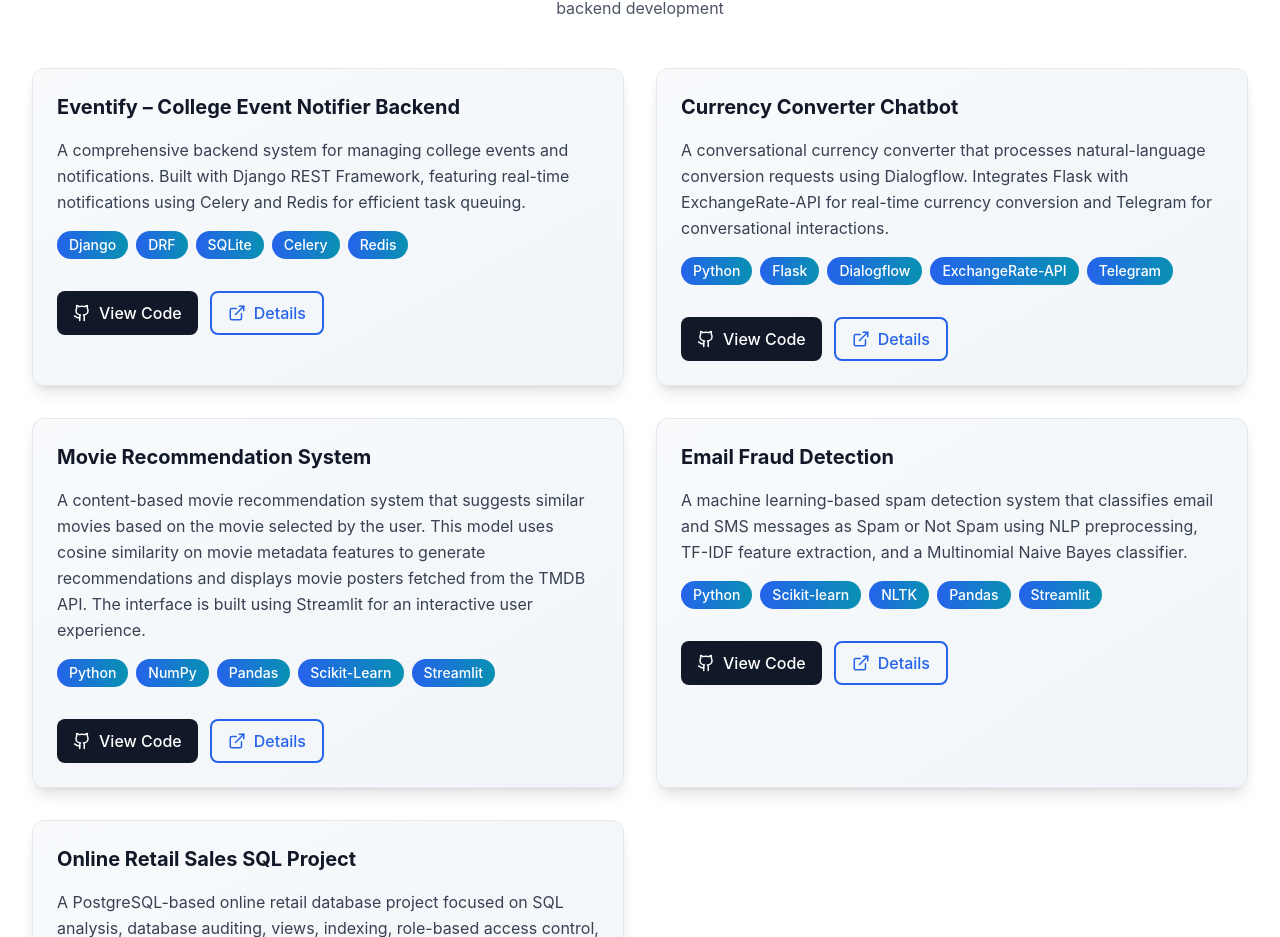
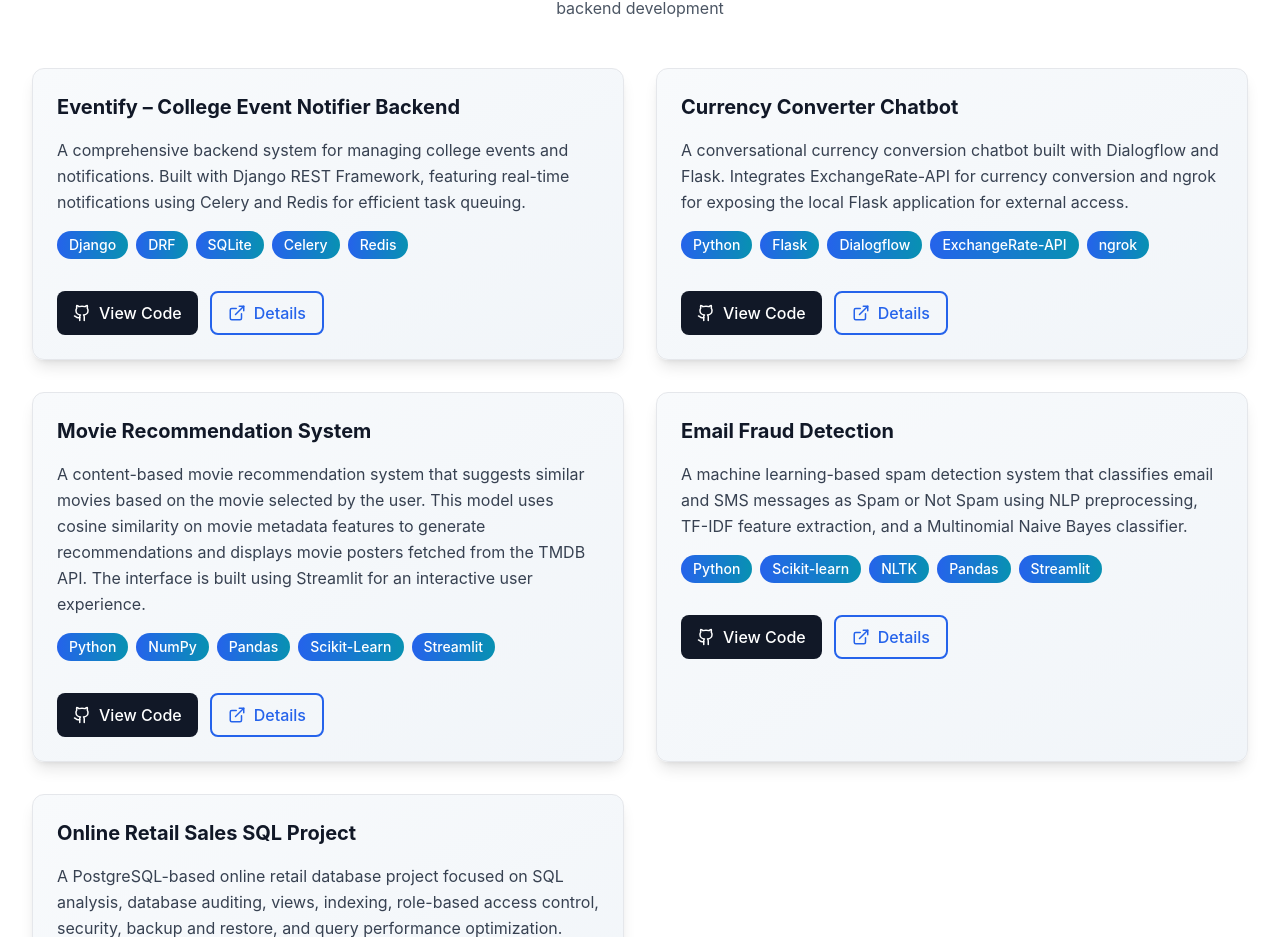
Before and after one commit to Carkey-Aakash/MyPORTFOLIO, a React (Vite) app in the folder project/: page / in a window 1280 px wide. Shown: the part 2833-3770 px from the top of the page. Built offline with nearby package versions, Linux system fonts and the light colour scheme.

Commit message:
making correction on some issues

```diff
--- a/project/src/components/Projects.tsx
+++ b/project/src/components/Projects.tsx
@@ -9,12 +9,16 @@ const Projects = () => {
       tools: ['Django', 'DRF', 'SQLite', 'Celery', 'Redis'],
       github: 'https://github.com/Carkey-Aakash/College-management-system-with-Django-Backend',
     },
-    {
+      {
       title: 'Currency Converter Chatbot',
+
       description:
-        'A conversational currency converter that processes natural-language conversion requests using Dialogflow. Integrates Flask with ExchangeRate-API for real-time currency conversion and Telegram for conversational interactions.',
-      tools: ['Python', 'Flask', 'Dialogflow', 'ExchangeRate-API', 'Telegram'],
-      github: 'https://github.com/Carkey-Aakash/Currency-Converter-Chatbot',
+
+        'A conversational currency conversion chatbot built with Dialogflow and Flask. Integrates ExchangeRate-API for currency conversion and ngrok for exposing the local Flask application for external access.',
+
+      tools: ['Python', 'Flask', 'Dialogflow', 'ExchangeRate-API', 'ngrok'],
+
+      github: 'https://github.com/Carkey-Aakash/Currency_converter_chatbot',
     },
     {
       title: 'Movie Recommendation System',
```
